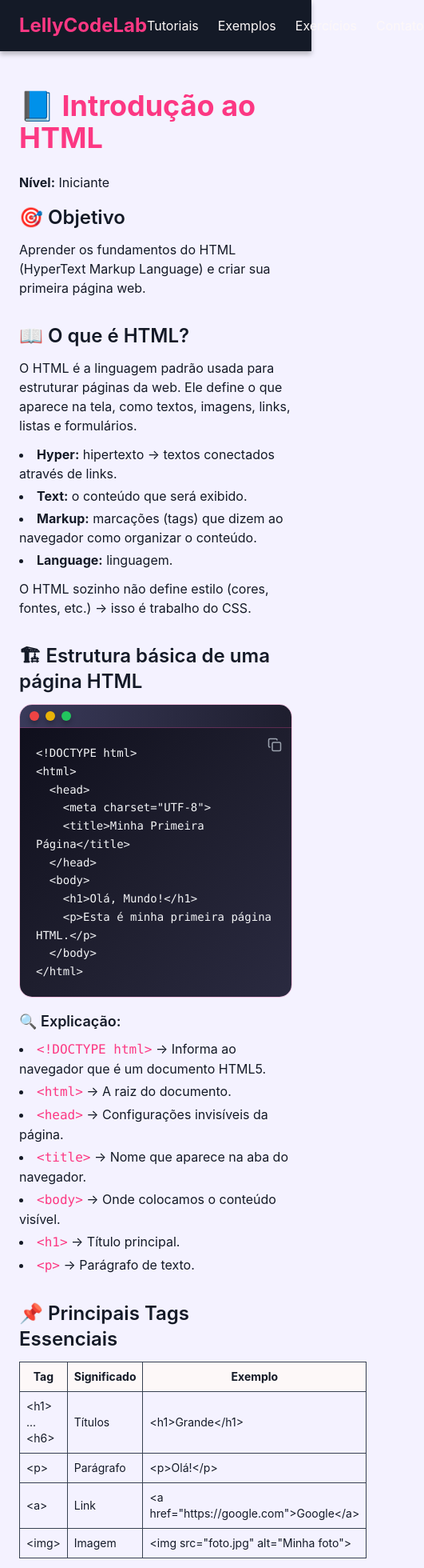
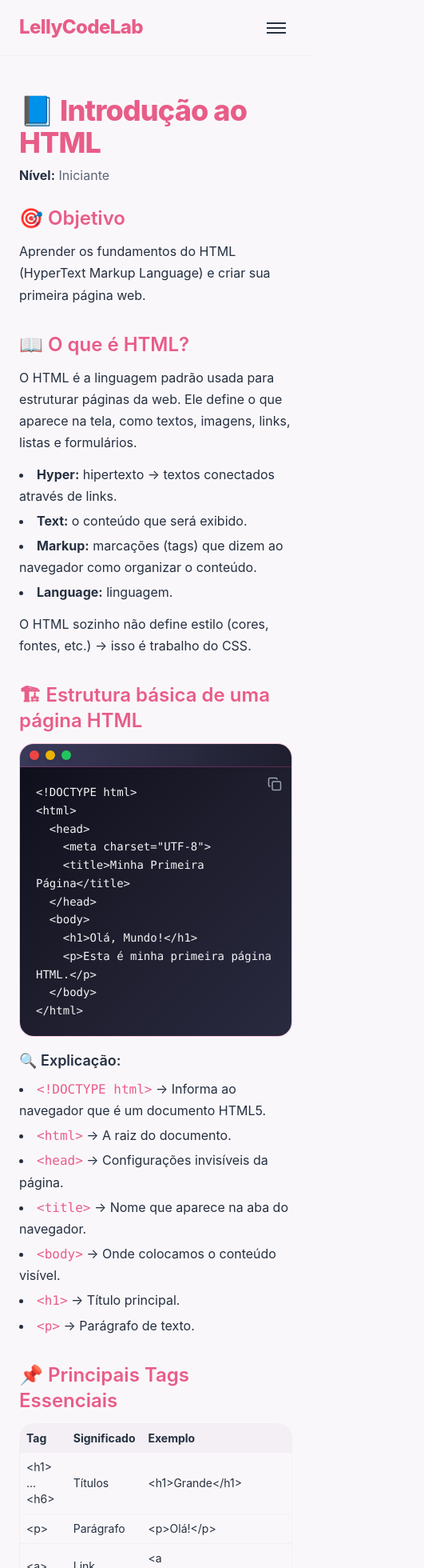
Before and after one commit to LeticiaTrindade/portal-estudos, a Next.js app: page /tutoriais/html/tutorial1 in a window 390 px wide. Shown: the top 1960 px of the page at 80% size, 531 px wide, since content can reach past the window. Built offline with nearby package versions, Linux system fonts and the light colour scheme.

Commit message:
atualização de aparencia de acordo com sugestões do professor. Diminuindo o tom escuro, diminuindo neon do rosa, mas mantendo a cor. Melhorando o menu deixando fixo ao rolar, transparencia e responsividade

```diff
--- a/src/app/globals.css
+++ b/src/app/globals.css
@@ -5,3 +5,16 @@
 body{
   background-color: rgb(244, 242, 255);;
 }
+
+:root {
+  --ring: rgba(232,93,136,0.35);
+}
+.focus-soft:focus-visible {
+  outline: none;
+  box-shadow: 0 0 0 4px var(--ring);
+  border-color: #E85D88;
+  transition: box-shadow .15s ease;
+}
+.prose-relaxed {
+  line-height: 1.7;
+}
--- a/src/app/layout.tsx
+++ b/src/app/layout.tsx
@@ -1,7 +1,7 @@
+// app/layout.tsx (ou equivalente)
 import Header from "../components/header";
 import Footer from "../components/footer";
-import './globals.css';
-
+import "./globals.css";
 
 type RootLayoutProps = {
   children: React.ReactNode;
@@ -9,11 +9,11 @@ type RootLayoutProps = {
 
 export default function RootLayout({ children }: RootLayoutProps) {
   return (
-    <html lang="en">
-      <body>
+    <html lang="pt-BR" className="h-full">
+      <body className="min-h-screen bg-surface text-ink antialiased">
         <div className="flex flex-col min-h-screen">
           <Header />
-          <main className="flex-grow justify-around">{children}</main>
+          <main className="flex-grow">{children}</main>
           <Footer />
         </div>
       </body>
--- a/src/app/page.tsx
+++ b/src/app/page.tsx
@@ -1,47 +1,61 @@
-// src/pages/index.tsx
 export default function Home() {
   return (
     <>
-      <section className="flex flex-col items-center justify-center min-h-[70vh] text-center px-6 bg-background">
-        <h1 className="text-4xl md:text-5xl font-bold text-primary mb-4">
+      <section className="flex flex-col items-center justify-center min-h-[68vh] text-center px-6 bg-surface hero-warm">
+        <h1 className="text-4xl md:text-5xl font-extrabold text-brand mb-3 tracking-tight">
           Bem-vindo ao Portal de Estudos
         </h1>
-        <p className="text-lg text-secondary max-w-2xl">
+        <p className="text-lg md:text-xl text-ink-muted max-w-2xl prose-relaxed">
           Explore tutoriais, exemplos práticos e exercícios para aprender
           programação de forma clara e objetiva.
         </p>
+        <div className="mt-8 flex gap-3">
+          <a
+            href="/tutoriais"
+            className="px-5 py-3 rounded-xl bg-brand text-white shadow-card hover:shadow-cardHover transition focus-soft"
+          >
+            Começar agora
+          </a>
+          <a
+            href="/sobre"
+            className="px-5 py-3 rounded-xl bg-surface-alt text-ink hover:bg-surface-subtle shadow-card transition focus-soft border border-surface-subtle"
+          >
+            Sobre o projeto
+          </a>
+        </div>
       </section>
 
-      {/* Seções adicionais podem ser adicionadas aqui */}
       <section className="max-w-6xl mx-auto px-6 py-12">
-        <h2 className="text-2xl font-semibold text-primary mb-6">O que você encontrará:</h2>
+        <h2 className="text-2xl font-semibold text-ink mb-6">
+          O que você encontrará:
+        </h2>
         <div className="grid md:grid-cols-3 gap-6">
-          <a href="/tutoriais">
-            <div className="bg-secondary rounded-lg p-6 shadow-md hover:shadow-lg transition-shadow">
-              <h3 className="text-primary font-bold mb-2">Tutoriais</h3>
-              <p className="text-background">
+          <a href="/tutoriais" className="group">
+            <div className="bg-surface-alt rounded-xl p-6 shadow-card group-hover:shadow-cardHover transition">
+              <h3 className="text-brand font-bold mb-2">Tutoriais</h3>
+              <p className="text-ink-muted">
                 Aulas passo a passo para iniciantes em programação, com exemplos claros.
               </p>
             </div>
           </a>
-          <a href="/exemplos">
-            <div className="bg-secondary rounded-lg p-6 shadow-md hover:shadow-lg transition-shadow">
-              <h3 className="text-primary font-bold mb-2">Exemplos</h3>
-              <p className="text-background">
+          <a href="/exemplos" className="group">
+            <div className="bg-surface-alt rounded-xl p-6 shadow-card group-hover:shadow-cardHover transition">
+              <h3 className="text-brand font-bold mb-2">Exemplos</h3>
+              <p className="text-ink-muted">
                 Trechos de código e demonstrações práticas para aprendizado rápido.
               </p>
             </div>
           </a>
-          <a href="/exercicios">
-            <div className="bg-secondary rounded-lg p-6 shadow-md hover:shadow-lg transition-shadow">
-              <h3 className="text-primary font-bold mb-2">Exercícios</h3>
-              <p className="text-background">
+          <a href="/exercicios" className="group">
+            <div className="bg-surface-alt rounded-xl p-6 shadow-card group-hover:shadow-cardHover transition">
+              <h3 className="text-brand font-bold mb-2">Exercícios</h3>
+              <p className="text-ink-muted">
                 Quizzes e exercícios interativos para fixar o conteúdo estudado.
               </p>
             </div>
           </a>
         </div>
-      </section >
+      </section>
     </>
   );
 }
--- a/src/app/tutoriais/html/tutorial1/page.tsx
+++ b/src/app/tutoriais/html/tutorial1/page.tsx
@@ -1,20 +1,19 @@
-// src/tutoriais/html/tutorial1.tsx
 /* eslint-disable react/no-unescaped-entities */
 import CodeBlock from "@/components/codeBlock/index";
 
 export default function Tutorial1() {
   return (
-    <article className="max-w-6xl mx-auto px-6 py-12 text-background">
-      <h1 className="text-4xl font-bold text-primary mb-6">
+    <article className="max-w-3xl mx-auto px-6 py-12 text-ink prose-relaxed">
+      <h1 className="text-4xl md:text-5xl font-extrabold text-brand mb-2 tracking-tight">
         📘 Introdução ao HTML
       </h1>
 
-      <p className="mb-4">
-        <strong>Nível:</strong> Iniciante
+      <p className="mb-6 text-ink-muted">
+        <strong className="text-ink">Nível:</strong> Iniciante
       </p>
 
       <section className="mb-8">
-        <h2 className="text-2xl font-semibold text-accent mb-3">🎯 Objetivo</h2>
+        <h2 className="text-2xl font-semibold text-brand mb-3">🎯 Objetivo</h2>
         <p>
           Aprender os fundamentos do HTML (HyperText Markup Language) e criar
           sua primeira página web.
@@ -22,13 +21,13 @@ export default function Tutorial1() {
       </section>
 
       <section className="mb-8">
-        <h2 className="text-2xl font-semibold text-accent mb-3">📖 O que é HTML?</h2>
+        <h2 className="text-2xl font-semibold text-brand mb-3">📖 O que é HTML?</h2>
         <p className="mb-3">
           O HTML é a linguagem padrão usada para estruturar páginas da web. Ele
           define o que aparece na tela, como textos, imagens, links, listas e
           formulários.
         </p>
-        <ul className="list-disc list-inside space-y-1">
+        <ul className="list-disc list-inside space-y-1 text-ink">
           <li><strong>Hyper:</strong> hipertexto → textos conectados através de links.</li>
           <li><strong>Text:</strong> o conteúdo que será exibido.</li>
           <li><strong>Markup:</strong> marcações (tags) que dizem ao navegador como organizar o conteúdo.</li>
@@ -41,9 +40,11 @@ export default function Tutorial1() {
       </section>
 
       <section className="mb-8">
-        <h2 className="text-2xl font-semibold text-accent mb-3">
+        <h2 className="text-2xl font-semibold text-brand mb-3">
           🏗 Estrutura básica de uma página HTML
         </h2>
+
+        {/* CodeBlock mantém tema escuro local (tokens code.*) */}
         <CodeBlock>
 {`<!DOCTYPE html>
 <html>
@@ -58,55 +59,57 @@ export default function Tutorial1() {
 </html>`}
         </CodeBlock>
 
-        <h3 className="text-lg font-semibold mt-4 mb-2">🔍 Explicação:</h3>
-        <ul className="list-disc list-inside space-y-1">
-          <li><code className="text-primary">&lt;!DOCTYPE html&gt;</code> → Informa ao navegador que é um documento HTML5.</li>
-          <li><code className="text-primary">&lt;html&gt;</code> → A raiz do documento.</li>
-          <li><code className="text-primary">&lt;head&gt;</code> → Configurações invisíveis da página.</li>
-          <li><code className="text-primary">&lt;title&gt;</code> → Nome que aparece na aba do navegador.</li>
-          <li><code className="text-primary">&lt;body&gt;</code> → Onde colocamos o conteúdo visível.</li>
-          <li><code className="text-primary">&lt;h1&gt;</code> → Título principal.</li>
-          <li><code className="text-primary">&lt;p&gt;</code> → Parágrafo de texto.</li>
+        <h3 className="text-lg font-semibold mt-4 mb-2 text-ink">🔍 Explicação:</h3>
+        <ul className="list-disc list-inside space-y-1 text-ink">
+          <li><code className="text-brand">&lt;!DOCTYPE html&gt;</code> → Informa ao navegador que é um documento HTML5.</li>
+          <li><code className="text-brand">&lt;html&gt;</code> → A raiz do documento.</li>
+          <li><code className="text-brand">&lt;head&gt;</code> → Configurações invisíveis da página.</li>
+          <li><code className="text-brand">&lt;title&gt;</code> → Nome que aparece na aba do navegador.</li>
+          <li><code className="text-brand">&lt;body&gt;</code> → Onde colocamos o conteúdo visível.</li>
+          <li><code className="text-brand">&lt;h1&gt;</code> → Título principal.</li>
+          <li><code className="text-brand">&lt;p&gt;</code> → Parágrafo de texto.</li>
         </ul>
       </section>
 
       <section className="mb-8">
-        <h2 className="text-2xl font-semibold text-accent mb-3">📌 Principais Tags Essenciais</h2>
-        <table className="w-full border-collapse border border-gray-700 text-sm">
+        <h2 className="text-2xl font-semibold text-brand mb-3">📌 Principais Tags Essenciais</h2>
+        <div className="overflow-x-auto rounded-xl border border-surface-subtle">
+          <table className="w-full text-sm">
             <thead>
-            <tr className="bg-secondary text-background">
-              <th className="border border-gray-700 p-2">Tag</th>
-              <th className="border border-gray-700 p-2">Significado</th>
-              <th className="border border-gray-700 p-2">Exemplo</th>
+              <tr className="bg-surface-subtle text-ink">
+                <th className="p-2 text-left">Tag</th>
+                <th className="p-2 text-left">Significado</th>
+                <th className="p-2 text-left">Exemplo</th>
               </tr>
             </thead>
-          <tbody>
+            <tbody className="divide-y divide-surface-subtle">
               <tr>
-              <td className="border border-gray-700 p-2">&lt;h1&gt; ... &lt;h6&gt;</td>
-              <td className="border border-gray-700 p-2">Títulos</td>
-              <td className="border border-gray-700 p-2">&lt;h1&gt;Grande&lt;/h1&gt;</td>
+                <td className="p-2">&lt;h1&gt; ... &lt;h6&gt;</td>
+                <td className="p-2">Títulos</td>
+                <td className="p-2">&lt;h1&gt;Grande&lt;/h1&gt;</td>
               </tr>
               <tr>
-              <td className="border border-gray-700 p-2">&lt;p&gt;</td>
-              <td className="border border-gray-700 p-2">Parágrafo</td>
-              <td className="border border-gray-700 p-2">&lt;p&gt;Olá!&lt;/p&gt;</td>
+                <td className="p-2">&lt;p&gt;</td>
+                <td className="p-2">Parágrafo</td>
+                <td className="p-2">&lt;p&gt;Olá!&lt;/p&gt;</td>
               </tr>
               <tr>
-              <td className="border border-gray-700 p-2">&lt;a&gt;</td>
-              <td className="border border-gray-700 p-2">Link</td>
-              <td className="border border-gray-700 p-2">&lt;a href="https://google.com"&gt;Google&lt;/a&gt;</td>
+                <td className="p-2">&lt;a&gt;</td>
+                <td className="p-2">Link</td>
+                <td className="p-2">&lt;a href="https://google.com"&gt;Google&lt;/a&gt;</td>
               </tr>
               <tr>
-              <td className="border border-gray-700 p-2">&lt;img&gt;</td>
-              <td className="border border-gray-700 p-2">Imagem</td>
-              <td className="border border-gray-700 p-2">&lt;img src="foto.jpg" alt="Minha foto"&gt;</td>
+                <td className="p-2">&lt;img&gt;</td>
+                <td className="p-2">Imagem</td>
+                <td className="p-2">&lt;img src="foto.jpg" alt="Minha foto"&gt;</td>
               </tr>
             </tbody>
           </table>
+        </div>
       </section>
 
       <section className="mb-8">
-        <h2 className="text-2xl font-semibold text-accent mb-3">🖥 Exemplo Prático</h2>
+        <h2 className="text-2xl font-semibold text-brand mb-3">🖥 Exemplo Prático</h2>
         <CodeBlock>
 {`<!DOCTYPE html>
 <html>
@@ -117,16 +120,16 @@ export default function Tutorial1() {
   <body>
     <h1>Bem-vindo ao meu site!</h1>
     <p>Este é um parágrafo de exemplo.</p>
-    <a href=https://www.google.com" target="_blank">Visite o Google</a>
+    <a href="https://www.google.com" target="_blank">Visite o Google</a>
   </body>
 </html>`}
         </CodeBlock>
       </section>
 
       <section>
-        <h2 className="text-2xl font-semibold text-accent mb-3">📝 Exercício Prático</h2>
-        <ul className="list-disc list-inside space-y-2">
-          <li>Crie um arquivo <code className="text-primary">index.html</code>.</li>
+        <h2 className="text-2xl font-semibold text-brand mb-3">📝 Exercício Prático</h2>
+        <ul className="list-disc list-inside space-y-2 text-ink">
+          <li>Crie um arquivo <code className="text-brand">index.html</code>.</li>
           <li>Adicione um título &lt;h1&gt; com seu nome.</li>
           <li>Adicione um parágrafo &lt;p&gt; contando algo sobre você.</li>
           <li>Adicione uma imagem &lt;img&gt; (pode ser da internet).</li>
--- a/src/components/header/index.tsx
+++ b/src/components/header/index.tsx
@@ -1,10 +1,9 @@
-// components/Header.tsx
+"use client";
+
 import Link from "next/link";
+import { useState } from "react";
 
-type NavLink = {
-  href: string;
-  label: string;
-};
+type NavLink = { href: string; label: string };
 
 const links: NavLink[] = [
   { href: "/tutoriais", label: "Tutoriais" },
@@ -14,25 +13,73 @@ const links: NavLink[] = [
 ];
 
 export default function Header() {
+  const [open, setOpen] = useState(false);
+
+  const close = () => setOpen(false);
+
   return (
-    <header className="bg-background text-secondary shadow-md">
+    <header className="bg-surface/80 backdrop-blur supports-[backdrop-filter]:bg-surface/70 border-b border-surface-subtle sticky top-0 z-40">
       <nav className="max-w-6xl mx-auto px-6 py-4 flex items-center justify-between">
-        <Link href="/" className="text-2xl font-bold text-primary">
+        <Link href="/" className="text-2xl font-extrabold text-brand tracking-tight">
           LellyCodeLab
         </Link>
-        <ul className="flex gap-6">
+
+        {/* Desktop */}
+        <ul className="hidden md:flex gap-6">
           {links.map((link) => (
             <li key={link.href}>
               <Link
                 href={link.href}
-                className="text-secondary hover:text-primary transition-colors"
+                className="text-ink-muted hover:text-brand transition-colors focus-soft rounded-md px-1 py-1"
               >
                 {link.label}
               </Link>
             </li>
           ))}
         </ul>
+
+        {/* Botão sanduíche - mobile */}
+        <button
+          onClick={() => setOpen((v) => !v)}
+          aria-expanded={open}
+          aria-controls="mobile-menu"
+          aria-label="Abrir menu"
+          className="md:hidden inline-flex items-center justify-center rounded-md p-2 text-ink hover:text-brand focus-soft"
+        >
+          <span className="sr-only">Abrir menu</span>
+          <div className="relative h-5 w-6">
+            <span
+              className={`absolute left-0 top-1 block h-0.5 w-6 bg-current transition-transform ${open ? "translate-y-2 rotate-45" : ""}`}
+            />
+            <span
+              className={`absolute left-0 top-2.5 block h-0.5 w-6 bg-current transition-opacity ${open ? "opacity-0" : "opacity-100"}`}
+            />
+            <span
+              className={`absolute left-0 top-4 block h-0.5 w-6 bg-current transition-transform ${open ? "-translate-y-2 -rotate-45" : ""}`}
+            />
+          </div>
+        </button>
       </nav>
+
+      {/* Menu mobile */}
+      <div
+        id="mobile-menu"
+        className={`md:hidden overflow-hidden border-t border-surface-subtle transition-[max-height,opacity] duration-200 ${open ? "max-h-64 opacity-100" : "max-h-0 opacity-0"}`}
+      >
+        <ul className="px-6 py-3 space-y-2 bg-surface-alt">
+          {links.map((link) => (
+            <li key={link.href}>
+              <Link
+                href={link.href}
+                onClick={close}
+                className="block rounded-md px-3 py-2 text-ink hover:text-brand hover:bg-surface-subtle focus-soft"
+              >
+                {link.label}
+              </Link>
+            </li>
+          ))}
+        </ul>
+      </div>
     </header>
   );
 }
--- a/tailwind.config.js
+++ b/tailwind.config.js
@@ -1,52 +1,49 @@
+// tailwind.config.js
 /** @type {import('tailwindcss').Config} */
 module.exports = {
-content: [
-    "./app/**/*.{js,ts,jsx,tsx,mdx}",
-    "./src/**/*.{js,ts,jsx,tsx,mdx}",
-  ],
+  content: ["./app/**/*.{js,ts,jsx,tsx,mdx}", "./src/**/*.{js,ts,jsx,tsx,mdx}"],
   theme: {
     extend: {
       colors: {
-        primary: {
-          DEFAULT: "#fc3883",
-          light: "#ff74ab",
-          dark: "#b02b63",
+        brand: {
+          // Rosa principal (suave)
+          DEFAULT: "#E85D88",
+          soft: "#F7A1BD",
+          strong: "#C84B74",
         },
-        secondary: {
-          DEFAULT: "#fdf8f8",
-          light: "#ffffff",
-          dark: "#cfc9c9",
+        surface: {
+          // Fundos claros e cartões
+          DEFAULT: "#FAF7FA",
+          alt: "#FFFFFF",
+          subtle: "#F3EFF4",
         },
-        background: {
-          DEFAULT: "#141a27",
-          light: "#1c2340",
-          alt: "#1a2238",
+        ink: {
+          // Texto
+          DEFAULT: "#253041",
+          muted: "#5B6678",
+          faint: "#8C95A5",
         },
-        accent: {
-          yellow: "#ffd166",
-          blue: "#3a86ff",
-          green: "#06d6a0",
-          red: "#ef476f",
-          purple: "#9b5de5",
+        // Azul de apoio (desaturado)
+        support: {
+          blue: "#6E8ECF",
         },
-        text: {
-          light: "#fdf8f8",
-          dark: "#141a27",
-          muted: "#c2c2ccff",
+        // Estado/foco/acessibilidade
+        state: {
+          success: "#0EA47A",
+          warning: "#E2B351",
+          danger: "#E35A78",
+          focus: "#CF4F7D",
         },
 
-        // 🎨 Paleta para CodeBlock
+        // Tema escuro apenas para blocos de código
         code: {
-          bg: "#0f0f1c", // fundo escuro
-          gradientFrom: "#1e1e2e",
-          gradientVia: "#2a2a40",
-          gradientTo: "#3a3a5a",
-          border: "#fc3883", // rosa neon
-          keyword: "#fc3883", // rosa
-          string: "#06d6a0", // verde
-          function: "#3a86ff", // azul
-          number: "#ffd166", // amarelo
-          comment: "#a0a0b0", // cinza claro
+          bg: "#121420",
+          border: "#E85D88",
+          keyword: "#E85D88",
+          string: "#23C79A",
+          fn: "#6E8ECF",
+          number: "#E2B351",
+          comment: "#9AA3B2",
         },
       },
 
@@ -56,38 +53,31 @@ content: [
       },
 
       borderRadius: {
-        lg: "12px",
-        xl: "16px",
-        "2xl": "20px",
+        lg: "14px",
+        xl: "18px",
+        "2xl": "22px",
       },
 
       boxShadow: {
-        md: "0 4px 6px rgba(0,0,0,0.25)",
-        lg: "0 10px 20px rgba(0,0,0,0.35)",
-        glow: "0 0 20px rgba(252,56,131,0.5)", // brilho rosa neon
-        "glow-blue": "0 0 20px rgba(58,134,255,0.4)", // brilho azul
-        "glow-green": "0 0 20px rgba(6,214,160,0.4)", // brilho verde
+        card: "0 8px 30px rgba(20, 24, 40, 0.06)",
+        cardHover: "0 10px 38px rgba(20, 24, 40, 0.10)",
+        focus: "0 0 0 4px rgba(232, 93, 136, 0.20)",
       },
 
       backgroundImage: {
-        "gradient-primary": "linear-gradient(90deg, #fc3883, #ff74ab)",
-        "gradient-code":
-          "linear-gradient(to bottom right, #0f0f1c, #1e1e2e, #2a2a40, #3a3a5a)",
+        "hero-warm":
+          "radial-gradient(1200px 600px at 20% 0%, rgba(232,93,136,0.10), transparent), radial-gradient(1200px 600px at 80% 0%, rgba(110,142,207,0.10), transparent)",
       },
 
       animation: {
-        "fade-in": "fadeIn 0.3s ease-in-out",
-        "pulse-glow": "pulseGlow 1.5s infinite alternate",
+        "fade-in": "fadeIn 240ms ease-out",
+        "scale-in": "scaleIn 160ms ease-out",
       },
-
       keyframes: {
-        fadeIn: {
-          "0%": { opacity: 0 },
-          "100%": { opacity: 1 },
-        },
-        pulseGlow: {
-          "0%": { boxShadow: "0 0 10px rgba(252,56,131,0.4)" },
-          "100%": { boxShadow: "0 0 20px rgba(252,56,131,0.8)" },
+        fadeIn: { "0%": { opacity: 0 }, "100%": { opacity: 1 } },
+        scaleIn: {
+          "0%": { opacity: 0, transform: "scale(0.98)" },
+          "100%": { opacity: 1, transform: "scale(1)" },
         },
       },
     },
```
Also changed, not shown: src/app/exercicios/html/exercicio1/page.tsx (+10 -8 lines), src/app/exercicios/page.tsx (+6 -3 lines), src/app/tutoriais/page.tsx (+9 -2 lines), src/components/contentGrid/index.tsx (+10 -10 lines), src/components/footer/index.tsx (+4 -5 lines), src/components/sidebar/index.tsx (+28 -4 lines). Lines whose indentation alone changed are shown as unchanged.
